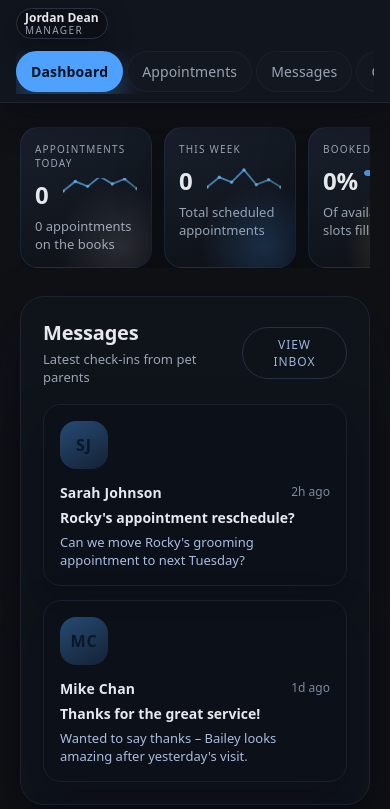
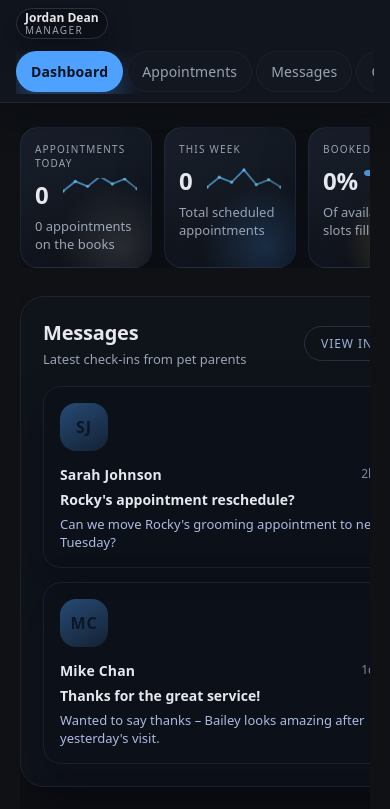
Before and after one commit to JimmysRanch/1030, a Next.js app: page / in a window 390 px wide. Shown: the top 809 px of the page. Built offline with nearby package versions, Linux system fonts and the light colour scheme.

Commit message:
Keep dashboard panels constrained to half width

```diff
--- a/app/globals.css
+++ b/app/globals.css
@@ -75,9 +75,10 @@ button { font: inherit; color: inherit; }
 .dashboard-metrics .metric-chart { width:74px; height:34px; }
 .dashboard-metrics .metric-progress { width:64px; }
 .dashboard-metrics .metric-streak { gap:2px; }
-.dashboard-panels-grid { display:grid; grid-template-columns:repeat(2, minmax(0, 1fr)); gap:22px; align-items:stretch; }
+.dashboard-panels-grid { display:flex; gap:22px; align-items:flex-start; overflow-x:auto; padding-bottom:2px; }
+.dashboard-panels-grid::-webkit-scrollbar { height:8px; }
 .dashboard-panels-grid > * { min-width:0; }
-.dashboard-column { display:flex; flex-direction:column; gap:22px; min-width:0; }
+.dashboard-column { display:flex; flex-direction:column; gap:22px; flex:0 0 calc((100% - 22px) / 2); max-width:calc((100% - 22px) / 2); min-width:420px; }
 .dashboard-column > * { min-width:0; }
 
 .activity-panel { padding-bottom:28px; }
@@ -112,9 +113,7 @@ button { font: inherit; color: inherit; }
 
 .activity-panel .empty-state { min-height:180px; }
 
-@media (max-width: 1200px) {
-  .dashboard-panels-grid { grid-template-columns:1fr; }
-}
+
 
 @media (max-width: 720px) {
   .message-item { flex-direction:column; }
```
